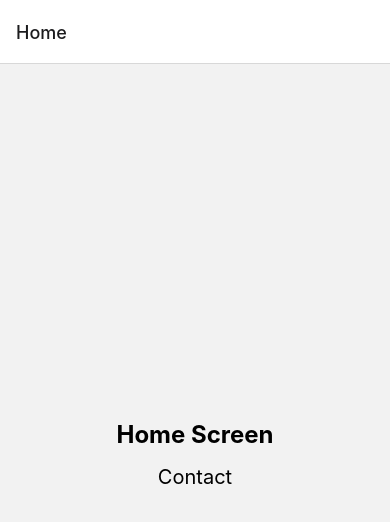
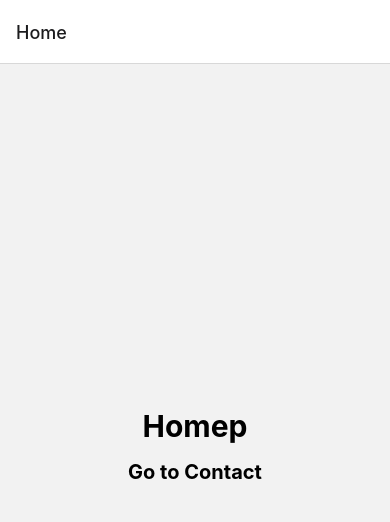
Before and after one commit to CaioCicca/boilerplate_atualizado, a React Native app: screen /Home in a window 390 px wide. Shown: the top 522 px of the page. Built offline with nearby package versions, Linux system fonts and the light colour scheme.

Commit message:
feat: maybe good component

```diff
--- /dev/null
+++ b/src/components/BigTitle/index.jsx
@@ -0,0 +1,8 @@
+import {  Text } from 'react-native'
+import styles from "./styles"
+
+const BigTitle = ({name}) => {
+  return <Text style={styles.title}>{name}</Text>
+}
+
+export default BigTitle
--- /dev/null
+++ b/src/components/BigTitle/styles.js
@@ -0,0 +1,11 @@
+import { StyleSheet } from "react-native";
+
+const styles = StyleSheet.create({
+    title: {
+        fontSize: 30,
+        marginBottom: 16,
+        fontWeight: 'bold'
+    },
+});
+
+export default styles;
--- /dev/null
+++ b/src/components/MyButton/index.jsx
@@ -0,0 +1,15 @@
+import { Text, TouchableOpacity } from 'react-native';
+import { useNavigation } from '@react-navigation/native';
+
+import Title from '../Title';
+
+const MyButton = ({ screen, name }) => {
+    const navigation = useNavigation();
+    return (
+        <TouchableOpacity onPress={() => navigation.navigate(screen)}>
+            <Title name={name}/>
+        </TouchableOpacity>
+    )
+}
+
+export default MyButton
--- /dev/null
+++ b/src/components/Title/index.jsx
@@ -0,0 +1,8 @@
+import {  Text } from 'react-native'
+import styles from "./styles"
+
+const Title = ({name}) => {
+  return <Text style={styles.title}>{name}</Text>
+}
+
+export default Title
--- /dev/null
+++ b/src/components/Title/styles.js
@@ -0,0 +1,11 @@
+import { StyleSheet } from "react-native";
+
+const styles = StyleSheet.create({
+    title: {
+        fontSize: 20,
+        marginBottom: 16,
+        fontWeight: 'bold'
+    },
+});
+
+export default styles;
--- a/src/screens/Contact/index.jsx
+++ b/src/screens/Contact/index.jsx
@@ -1,16 +1,14 @@
-import { View, Text, TouchableOpacity } from 'react-native'
-import { useNavigation } from '@react-navigation/native'
+import { View, Text } from 'react-native'
+import MyButton from '../../components/MyButton';
 
+import BigTitle from '../../components/BigTitle';
 import styles from './styles';
 
 export default function Contact() {
-  const navigation = useNavigation();
   return (
     <View style={styles.container}>
-      <Text style={styles.title}>Contact Screen</Text>
-      <TouchableOpacity onPress={() => navigation.navigate("Home")}>
-        <Text style={styles.text}>Home</Text>
-      </TouchableOpacity>
+      <BigTitle name={'Contact'}/>
+      <MyButton screen={'Home'} name={'Go to Home'}/>
     </View>
   )
 }
--- a/src/screens/Home/index.jsx
+++ b/src/screens/Home/index.jsx
@@ -1,16 +1,14 @@
-import { View, Text, TouchableOpacity } from 'react-native'
-import { useNavigation } from '@react-navigation/native'
+import { View, Text } from 'react-native'
 
+import MyButton from "../../components/MyButton"
+import BigTitle from '../../components/BigTitle';
 import styles from './styles';
 
 export default function Home() {
-  const navigation = useNavigation();
   return (
     <View style={styles.container}>
-      <Text style={styles.title}>Home Screen</Text>
-      <TouchableOpacity onPress={() => navigation.navigate("Contact")}>
-        <Text style={styles.text}>Contact</Text>
-      </TouchableOpacity>
+      <BigTitle name={'Homep'}/>
+      <MyButton screen={"Contact"} name={"Go to Contact"}/>
     </View>
   )
 }
```
Also changed, not shown: src/components/MyButton/styles.js (added).
